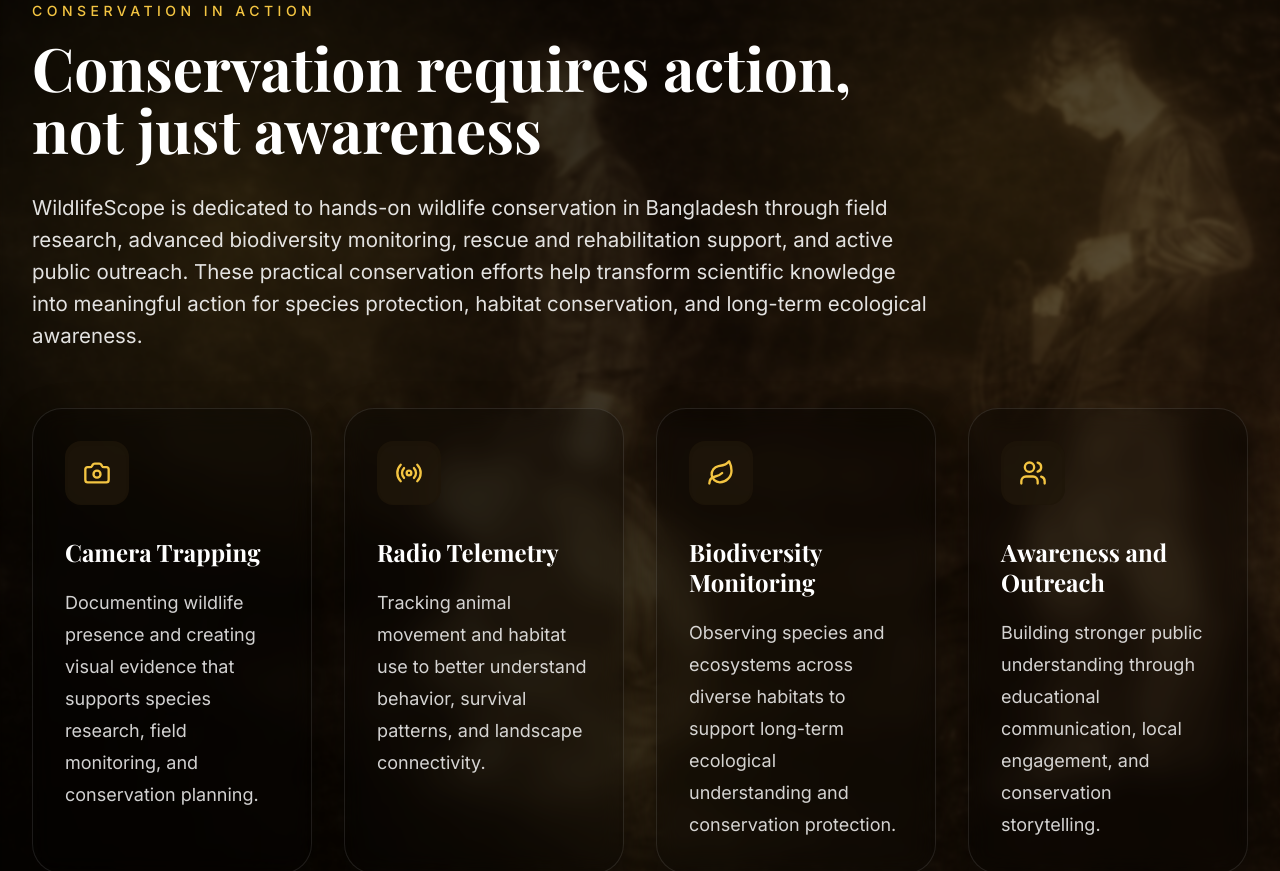
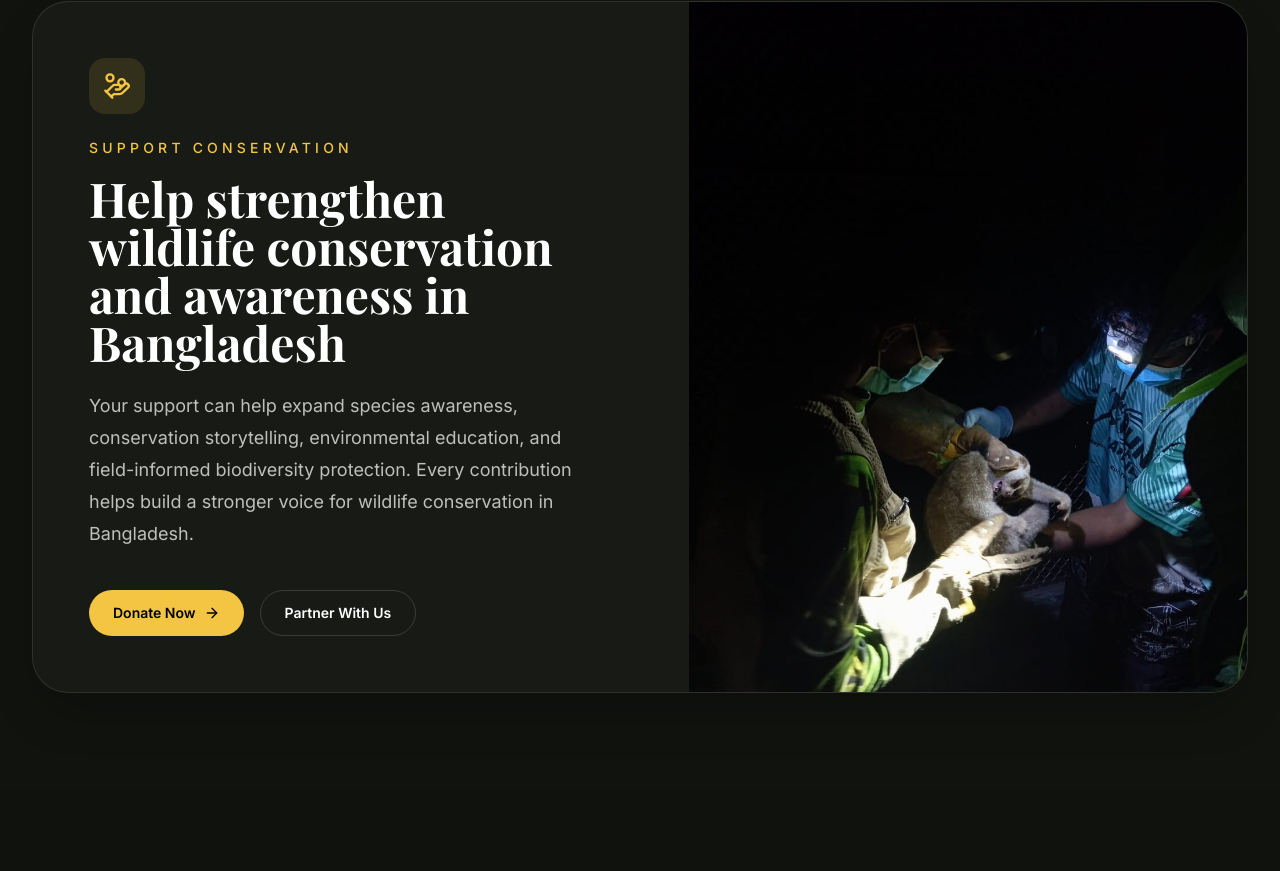
Before and after one commit to carb91-sow/wildlifescope.org, a Next.js app: page / in a window 1280 px wide. Shown: the part 5155-6026 px from the top of the page. Built offline with nearby package versions, Linux system fonts and the light colour scheme; a web font is replaced by a local one.

Commit message:
Update page.tsx

```diff
--- a/app/page.tsx
+++ b/app/page.tsx
@@ -565,114 +565,6 @@ export default function HomePage() {
           </div>
         </section>
 
-{/* Conservation in Action */}
-<section className="relative overflow-hidden py-20 lg:py-24">
-  {/* Background image */}
-  <div className="absolute inset-0">
-    <Image
-      src="/images/conservation-in-action-thermal.jpg"
-      alt="Nighttime wildlife conservation fieldwork in Bangladesh"
-      fill
-      className="object-cover object-center brightness-[0.72] contrast-[1.08] saturate-[0.85] sepia-[0.55]"
-      sizes="100vw"
-      priority={false}
-    />
-
-    {/* Base dark overlay */}
-    <div className="absolute inset-0 bg-[#050505]/52" />
-
-    {/* Warm cinematic tint */}
-    <div className="absolute inset-0 bg-[rgba(120,68,18,0.22)] mix-blend-screen" />
-
-    {/* Left-side reading support */}
-    <div className="absolute inset-0 bg-gradient-to-r from-black/72 via-black/42 to-black/18" />
-
-    {/* Top/bottom depth */}
-    <div className="absolute inset-0 bg-gradient-to-b from-black/30 via-transparent to-black/40" />
-
-    {/* Soft texture/glow */}
-    <div className="absolute inset-0 bg-[radial-gradient(circle_at_18%_30%,rgba(244,197,66,0.10),transparent_30%),radial-gradient(circle_at_78%_24%,rgba(244,197,66,0.08),transparent_26%),radial-gradient(circle_at_52%_78%,rgba(244,197,66,0.06),transparent_32%)]" />
-
-    {/* Very subtle blur wash */}
-    <div className="absolute inset-0 backdrop-blur-[1.4px]" />
-  </div>
-
-  <div className="relative mx-auto max-w-7xl px-6 lg:px-8">
-    <div className="mb-14 max-w-5xl">
-      <p className="text-sm font-medium uppercase tracking-[0.32em] text-[#f4c542]">
-        Conservation in Action
-      </p>
-
-      <h2 className="mt-4 max-w-4xl font-serif text-4xl font-bold leading-[1.02] text-white md:text-6xl">
-        Conservation requires action,
-        <br className="hidden md:block" />
-        not just awareness
-      </h2>
-
-      <p className="mt-8 max-w-4xl text-lg leading-8 text-white/88 md:text-[1.28rem]">
-        WildlifeScope is dedicated to hands-on wildlife conservation in Bangladesh
-        through field research, advanced biodiversity monitoring, rescue and
-        rehabilitation support, and active public outreach. These practical
-        conservation efforts help transform scientific knowledge into meaningful
-        action for species protection, habitat conservation, and long-term
-        ecological awareness.
-      </p>
-    </div>
-
-    <div className="grid gap-8 md:grid-cols-2 xl:grid-cols-4">
-      {[
-        {
-          title: "Camera Trapping",
-          desc: "Documenting wildlife presence and creating visual evidence that supports species research, field monitoring, and conservation planning.",
-          icon: Camera,
-        },
-        {
-          title: "Radio Telemetry",
-          desc: "Tracking animal movement and habitat use to better understand behavior, survival patterns, and landscape connectivity.",
-          icon: Radio,
-        },
-        {
-          title: "Biodiversity Monitoring",
-          desc: "Observing species and ecosystems across diverse habitats to support long-term ecological understanding and conservation protection.",
-          icon: Leaf,
-        },
-        {
-          title: "Awareness and Outreach",
-          desc: "Building stronger public understanding through educational communication, local engagement, and conservation storytelling.",
-          icon: Users,
-        },
-      ].map((item, index) => {
-        const Icon = item.icon
-
-        return (
-          <motion.div
-            key={item.title}
-            initial={{ opacity: 0, y: 22 }}
-            whileInView={{ opacity: 1, y: 0 }}
-            viewport={{ once: true, margin: "-80px" }}
-            transition={{ delay: index * 0.08, duration: 0.55 }}
-            className="rounded-[30px] border border-white/10 bg-black/28 p-8 backdrop-blur-md shadow-[0_10px_35px_rgba(0,0,0,0.28)]"
-          >
-            <div className="flex h-16 w-16 items-center justify-center rounded-2xl bg-[#20170b]/80 text-[#f4c542] shadow-inner">
-              <Icon className="h-7 w-7" />
-            </div>
-
-            <h3 className="mt-8 font-serif text-2xl font-bold leading-tight text-white">
-              {item.title}
-            </h3>
-
-            <p className="mt-5 text-lg leading-8 text-white/82">{item.desc}</p>
-          </motion.div>
-        )
-      })}
-    </div>
-
-    <p className="sr-only">
-      Wildlife researchers conducting nighttime conservation fieldwork in Bangladesh.
-    </p>
-  </div>
-</section>
-
         {/* Donate */}
         <section className="bg-[#11130f] py-20 lg:py-24">
           <div className="mx-auto max-w-7xl px-6 lg:px-8">
```
